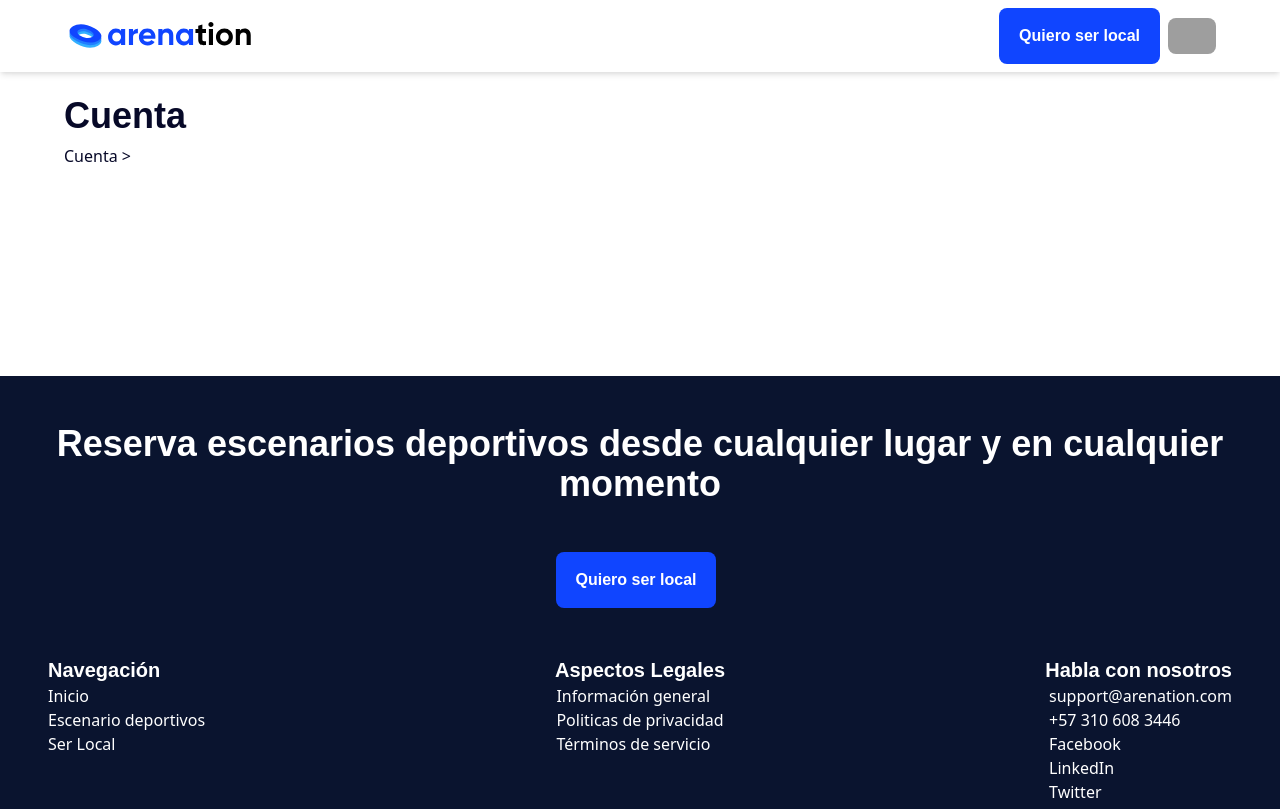
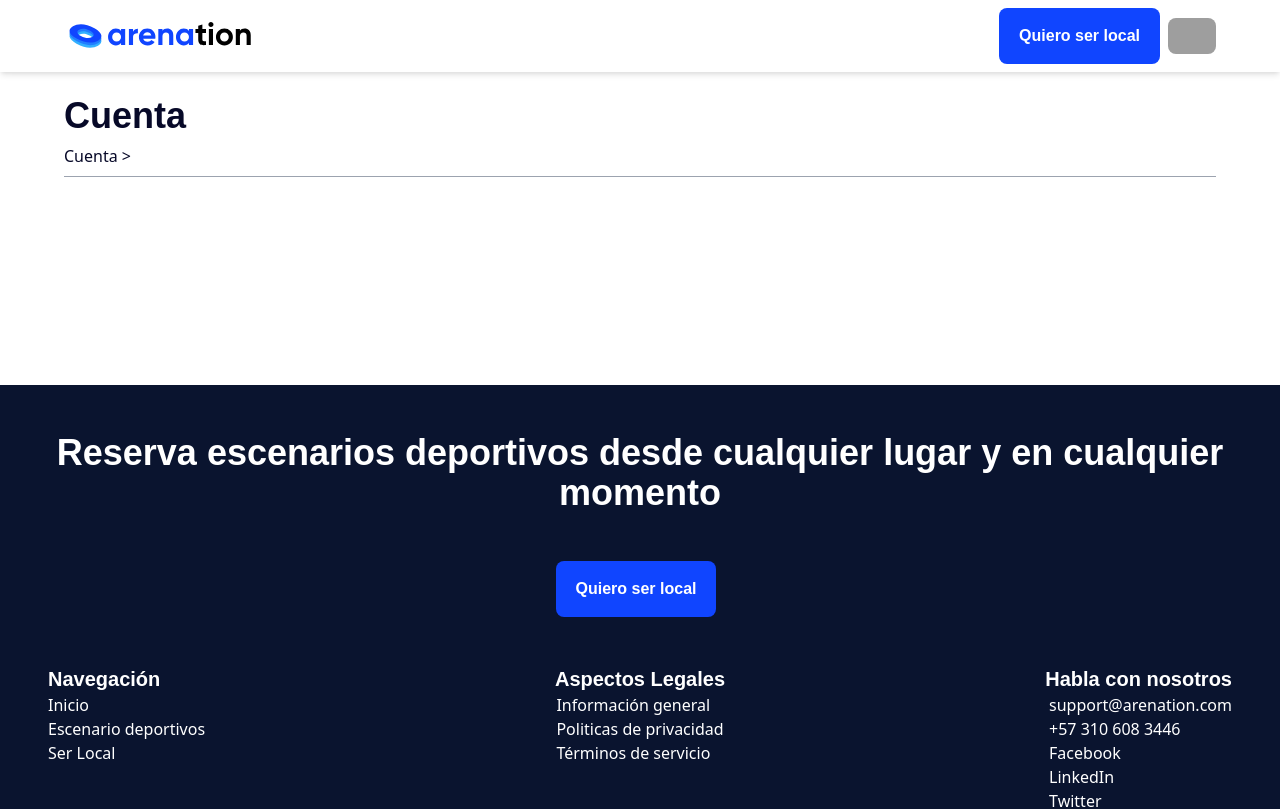
Before and after one commit to ProyectW/arenation, a React (Create React App) app: page /account in a window 1280 px wide. Shown: the top 809 px of the page. Built offline with nearby package versions, Linux system fonts and the light colour scheme; grey boxes are pictures that could not be loaded.

Commit message:
pequeño cambio en header

```diff
--- a/src/components/Header/AccountHeader.js
+++ b/src/components/Header/AccountHeader.js
@@ -7,7 +7,7 @@ export default function AccountHeader(props) {
         return(
             <div className="flex flex-col w-full px-8 py-8 sm:px-16 text-secondary-dark">
                 <h1>Cuenta</h1>
-                <div className="flex flex-row mt-2">
+                <div className="flex flex-row py-2 border-b border-secondary-gray">
                     <Link to="/account">
                         <label className="cursor-pointer">{"Cuenta > "}</label>
                     </Link>
@@ -18,7 +18,7 @@ export default function AccountHeader(props) {
         return(
             <div className="flex flex-col w-full px-8 py-8 sm:px-16 text-secondary-dark">
                 <h1>Información personal</h1>
-                <div className="flex flex-row mt-2">
+                <div className="flex flex-row py-2 border-b border-secondary-gray">
                     <Link to="/account">
                         <label className="cursor-pointer">{"Cuenta > "}</label>
                     </Link>
@@ -30,7 +30,7 @@ export default function AccountHeader(props) {
         return(
             <div className="flex flex-col w-full px-8 py-8 sm:px-16 text-secondary-dark">
                 <h1>Seguridad</h1>
-                <div className="flex flex-row mt-2">
+                <div className="flex flex-row py-2 border-b border-secondary-gray">
                     <Link to="/account">
                         <label className="cursor-pointer">{"Cuenta > "}</label>
                     </Link>
@@ -42,7 +42,7 @@ export default function AccountHeader(props) {
         return(
             <div className="flex flex-col w-full px-8 py-8 sm:px-16 text-secondary-dark">
                 <h1>Métodos de pago</h1>
-                <div className="flex flex-row mt-2">
+                <div className="flex flex-row py-2 border-b border-secondary-gray">
                     <Link to="/account">
                         <label className="cursor-pointer">{"Cuenta > "}</label>
                     </Link>
```
